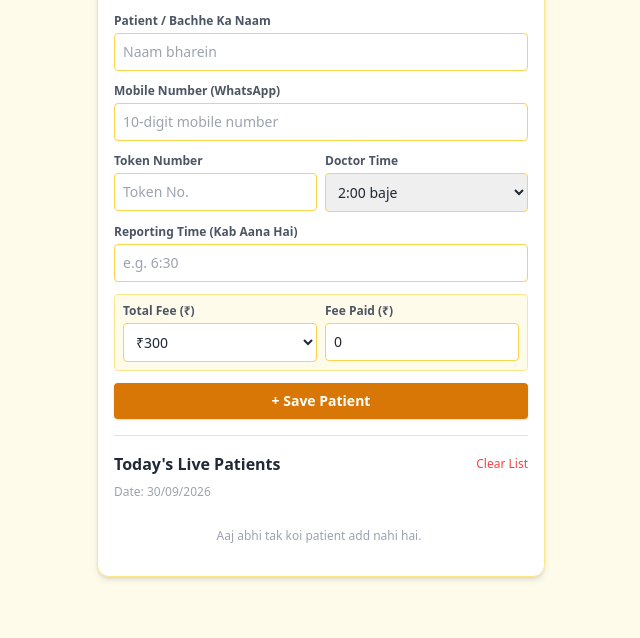
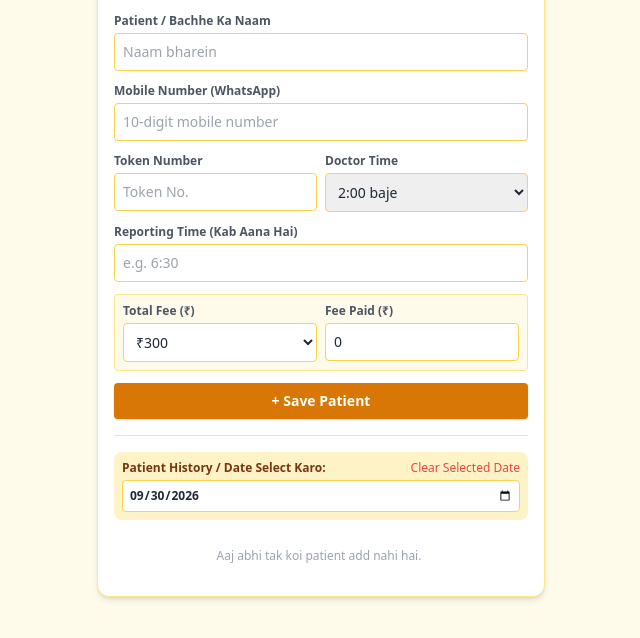
Before and after one commit to newvermamedi/Chandawati-verma-med, a plain HTML site: page index.html in a window 1280 px wide. Shown: the part 88-726 px from the top of the page, without its empty margins (319-959 px from the left). Drawn offline with nearby package versions, Linux system fonts and the light colour scheme; no server answers.

Commit message:
Update index.html

```diff
--- a/index.html
+++ b/index.html
@@ -75,12 +75,14 @@
 
     <hr class="my-4 border-amber-200">
 
-    <!-- Header for Patient List -->
-    <div class="flex justify-between items-center mb-2">
-      <h3 class="text-base font-bold text-gray-800">Today's Live Patients</h3>
-      <button onclick="clearTodayData()" class="text-xs text-red-500 hover:underline">Clear List</button>
+    <!-- Header for Patient List with Date Picker -->
+    <div class="mb-3 p-2 bg-amber-100 rounded-lg">
+      <div class="flex justify-between items-center mb-1">
+        <h3 class="text-xs font-bold text-amber-900">Patient History / Date Select Karo:</h3>
+        <button onclick="clearSelectedDateData()" class="text-xs text-red-500 hover:underline">Clear Selected Date</button>
       </div>
-    <p id="todayDate" class="text-xs text-gray-400 mb-3"></p>
+      <input type="date" id="selectDate" onchange="loadPatientsForDate(this.value)" class="w-full border border-amber-300 rounded p-1.5 text-xs font-semibold focus:outline-none focus:ring-2 focus:ring-amber-500 bg-white">
+    </div>
 
     <!-- Patient List Container -->
     <div id="patientList" class="space-y-3 max-h-[400px] overflow-y-auto pr-1">
@@ -89,16 +91,30 @@
   </div>
 
   <script>
-    // Corrected Firebase Configuration
     const firebaseConfig = {
       databaseURL: "https://chandrawati-verma-med-default-rtdb.firebaseio.com/"
     };
 
     firebase.initializeApp(firebaseConfig);
     const db = firebase.database();
-    const dbRef = db.ref('patients');
 
-    document.getElementById('todayDate').innerText = 'Date: ' + new Date().toLocaleDateString('en-GB');
+    // Helper: Get YYYY-MM-DD
+    function getTodayDateString() {
+      const today = new Date();
+      const year = today.getFullYear();
+      const month = String(today.getMonth() + 1).padStart(2, '0');
+      const day = String(today.getDate()).padStart(2, '0');
+      return `${year}-${month}-${day}`;
+    }
+
+    let currentSelectedDate = getTodayDateString();
+    let currentListenerRef = null;
+
+    // Set Date Input to Today by default
+    document.getElementById('selectDate').value = currentSelectedDate;
+
+    // Start listening for today's data
+    loadPatientsForDate(currentSelectedDate);
 
     // Add Patient
     document.getElementById('patientForm').addEventListener('submit', function(e) {
@@ -107,6 +123,7 @@
       const total = parseFloat(document.getElementById('totalFee').value) || 0;
       const paid = parseFloat(document.getElementById('paidFee').value) || 0;
       const due = total - paid;
+      const dateKey = getTodayDateString();
 
       const patientData = {
         name: document.getElementById('name').value.trim(),
@@ -122,23 +139,37 @@
         timestamp: Date.now()
       };
 
-      dbRef.push(patientData, function(error) {
+      // Save under patients/YYYY-MM-DD/
+      db.ref(`patients/${dateKey}`).push(patientData, function(error) {
         if (error) {
           alert("Data save nahi ho paya! Error: " + error.message);
         } else {
           document.getElementById('patientForm').reset();
+          // Switch view back to today if adding on today
+          document.getElementById('selectDate').value = dateKey;
+          loadPatientsForDate(dateKey);
         }
       });
     });
 
-    // Realtime Listener
-    dbRef.on('value', (snapshot) => {
+    // Realtime Listener for specific date
+    function loadPatientsForDate(selectedDate) {
+      currentSelectedDate = selectedDate;
+
+      // Remove old listener
+      if (currentListenerRef) {
+        currentListenerRef.off();
+      }
+
+      currentListenerRef = db.ref(`patients/${selectedDate}`);
+
+      currentListenerRef.on('value', (snapshot) => {
         const listDiv = document.getElementById('patientList');
         listDiv.innerHTML = '';
 
         const data = snapshot.val();
         if (!data) {
-        listDiv.innerHTML = '<p class="text-center text-xs text-gray-400 py-4">Aaj abhi tak koi patient add nahi hai.</p>';
+          listDiv.innerHTML = `<p class="text-center text-xs text-gray-400 py-4">Is date (${selectedDate}) par koi record nahi hai.</p>`;
           return;
         }
 
@@ -167,13 +198,13 @@
                 💬 Send
               </button>
             </div>
-          <div class="mt-2 flex gap-4 text-xs font-semibold mt-2 border-t pt-2 border-gray-200">
+            <div class="mt-2 flex gap-4 text-xs font-semibold border-t pt-2 border-gray-200">
               <label class="flex items-center gap-1 cursor-pointer">
-              <input type="checkbox" ${p.doctorVisited ? 'checked' : ''} onchange="toggleStatus('${id}', 'doctorVisited', this.checked)">
+                <input type="checkbox" ${p.doctorVisited ? 'checked' : ''} onchange="toggleStatus('${selectedDate}', '${id}', 'doctorVisited', this.checked)">
                 Doctor Pass Gaya
               </label>
               <label class="flex items-center gap-1 cursor-pointer">
-              <input type="checkbox" ${p.medicineGiven ? 'checked' : ''} onchange="toggleStatus('${id}', 'medicineGiven', this.checked)">
+                <input type="checkbox" ${p.medicineGiven ? 'checked' : ''} onchange="toggleStatus('${selectedDate}', '${id}', 'medicineGiven', this.checked)">
                 Medicine Liya
               </label>
             </div>
@@ -181,21 +212,21 @@
           listDiv.appendChild(card);
         });
       });
-
-    function toggleStatus(id, field, value) {
-      dbRef.child(id).update({ [field]: value });
     }
 
-    // Short WhatsApp Message Format
+    function toggleStatus(dateKey, id, field, value) {
+      db.ref(`patients/${dateKey}/${id}`).update({ [field]: value });
+    }
+
     function sendWhatsApp(name, token, reportTime, phone) {
       const message = `Patient Name: ${name}\nToken No: ${token}\nAane Ka Time: ${reportTime}`;
       const encodedMsg = encodeURIComponent(message);
       window.open(`https://wa.me/91${phone}?text=${encodedMsg}`, '_blank');
     }
 
-    function clearTodayData() {
-      if(confirm("Kya aap aaj ka saara live data clear karna chahte hain?")) {
-        dbRef.remove();
+    function clearSelectedDateData() {
+      if(confirm(`Kya aap ${currentSelectedDate} ka saara data delete karna chahte hain?`)) {
+        db.ref(`patients/${currentSelectedDate}`).remove();
       }
     }
 
```
Lines whose indentation alone changed are shown as unchanged.
